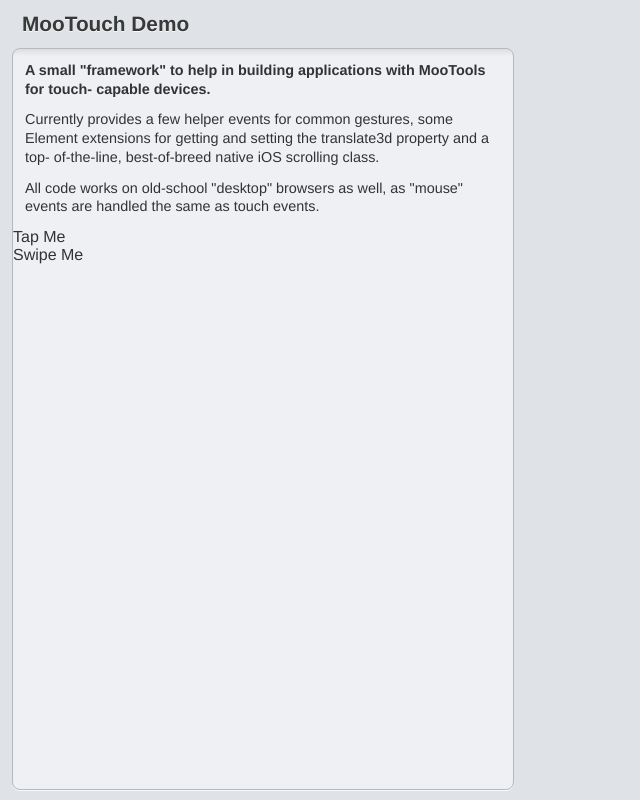
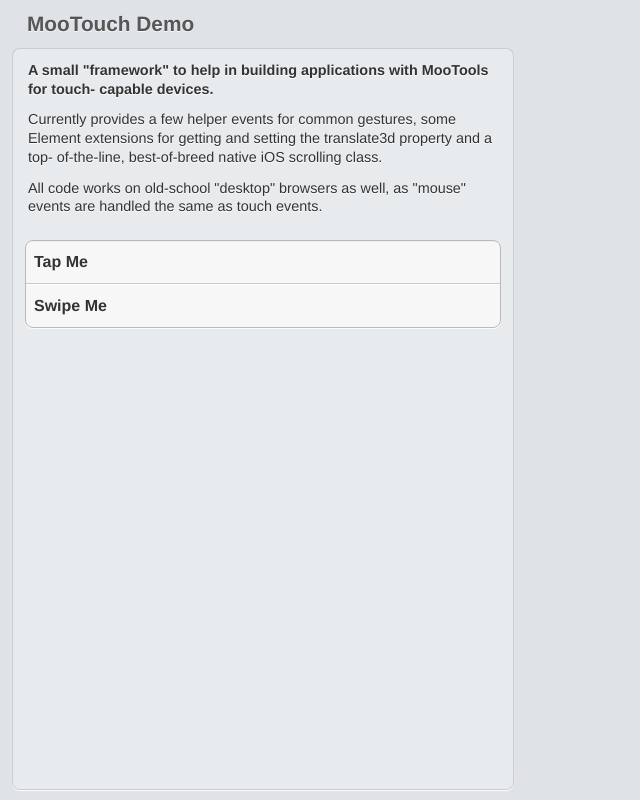
Before and after one commit to 3n/MooTouch-Demo, a plain HTML site: page index.html in a window 1280 px wide. Shown: the whole page, without its empty margins (0-640 px from the left). Drawn offline with Linux system fonts and the light colour scheme.

Commit message:
toby's list styles

```diff
--- a/style.css
+++ b/style.css
@@ -16,6 +16,10 @@
 	background: transparent;
 }
 
+ol, ul {
+	list-style: none;
+}
+
 
 
 body {
@@ -25,17 +29,18 @@
 }
 
 h1 {
-  margin:12px 10px;
+  margin:12px 15px;
   text-shadow:0 1px rgba(255,255,255,0.8);
   font-size:130%;
-  color:#393939;
+  color:rgba(0,0,0,0.65);
 }
 
 p {
   margin:12px 0;
-  padding:0 12px;
+  padding:0 15px;
   line-height:1.3em;
   font-size:90%;
+  text-shadow:0 1px white;
 }
 
 
@@ -43,19 +48,45 @@
   padding:0 12px;
 }
 
-#scrollview {
+.scrollview {
   width:100%;
   max-width:500px;
 	position:relative;
   overflow: hidden;
   -webkit-border-radius: 8px;
-  border:1px solid #ccc;
+  border:1px solid rgba(0,0,0,0.13);
+  -webkit-box-shadow:0 1px 1px white;
+  background:rgba(0,0,0,0.02);
+  background:rgba(255,255,255,0.3);
+}
 
+.scrollview .section {
 	background: -webkit-gradient(linear, 0% 0%, 0% 1%, from(rgba(0,0,0,0.08)), to(transparent));
-	background-color: rgba(255,2555,255,0.5);
+	background-color: #f7f7f7;
 	-webkit-border-radius: 8px;
 	border: 1px solid #b6b9bd;
 	-webkit-box-shadow: 0 1px 0 rgba(255,255,255,0.8);
+	margin:24px 12px 0 12px;
+}
+
+.scrollview .section li {
+	border-bottom: 1px solid #cacaca;
+	padding: 12px 8px;
+	border-top: 1px solid #fff;
+	font-weight: bold;
+	position: relative;
+	white-space: nowrap;
+	text-overflow: ellipsis;
+	overflow: hidden;
+	-webkit-transition: padding 0.1s ease-in-out;
+}
+
+.scrollview .section li:last-child {
+	border-bottom-style: none;
+}
+
+.scrollview .section li:first-child {
+	border-top-style: none;
 }
 
 
```
